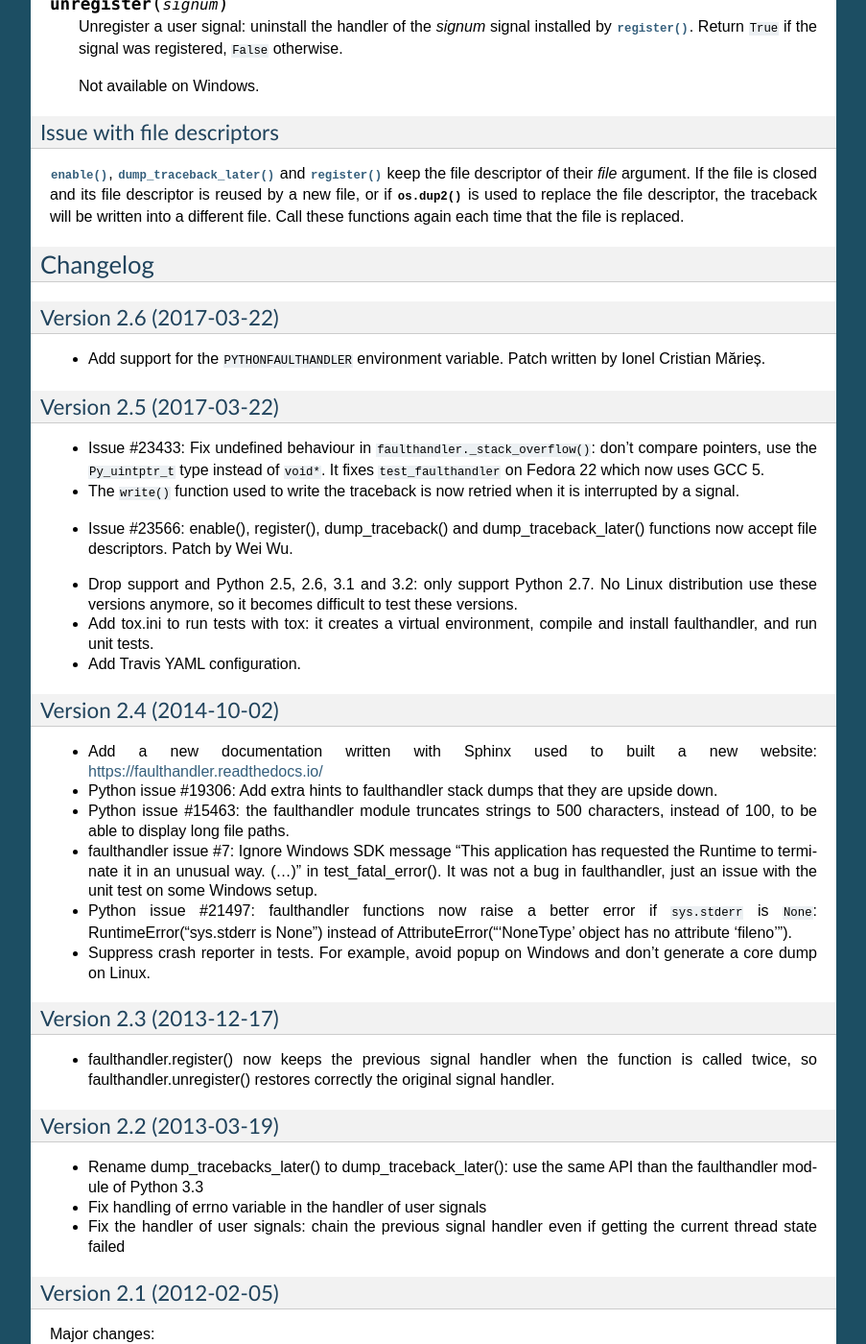
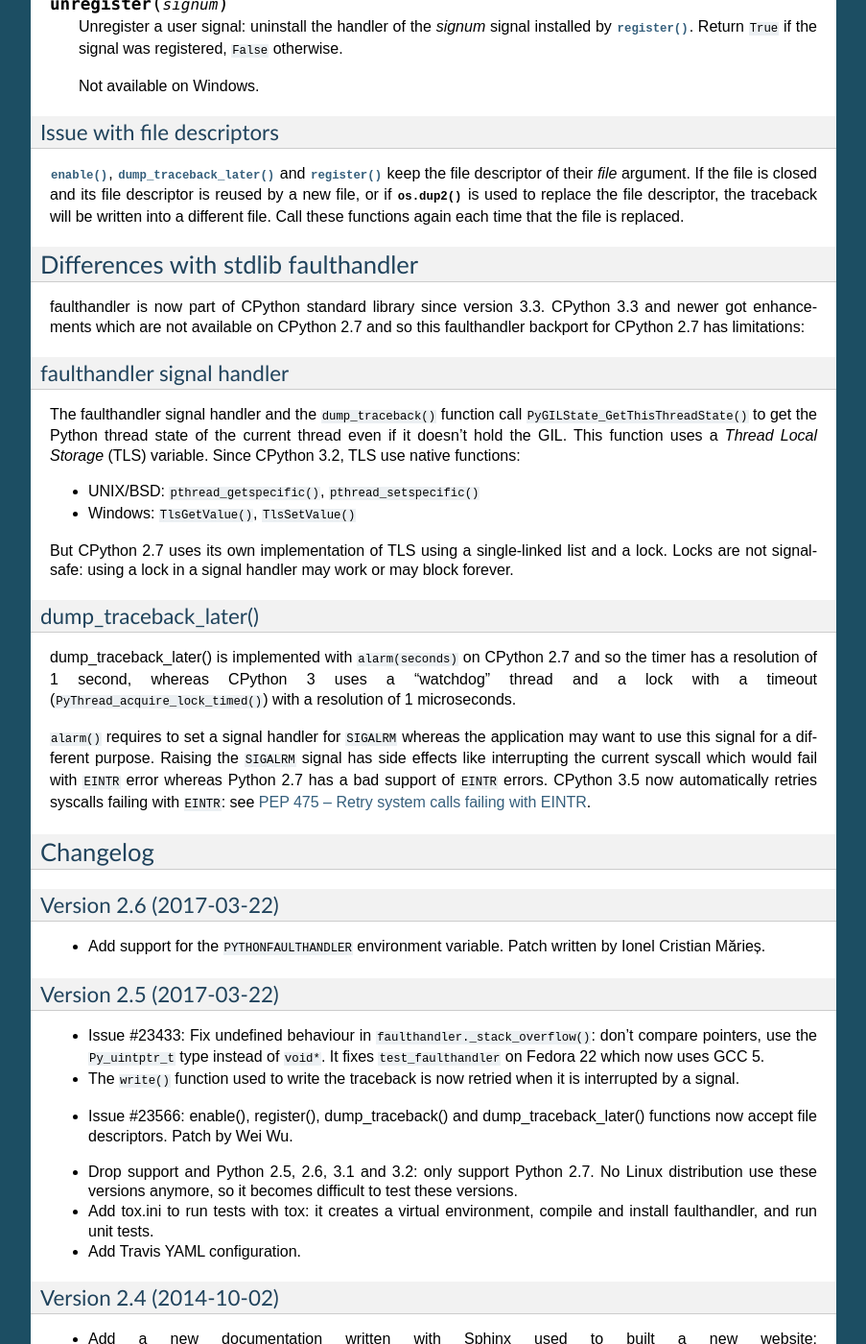
Before and after one commit to vstinner/faulthandler, a Sphinx documentation site: the page built from doc/index.rst, in a window 1280 px wide and 1400 px high, scrolled down 3764 px. Shown: the whole window at 96% size, without its empty margins (198-1101 px from the left). Built offline with Sphinx 7.4.7, drawn with Linux system fonts in a browser that asks for light colours; some of the changed text lies outside the part shown.

Commit message:
Document differences with stdlib faulthandler

```diff
--- a/doc/index.rst
+++ b/doc/index.rst
@@ -277,6 +277,54 @@ the file descriptor, the traceback will be written into a different file. Call
 these functions again each time that the file is replaced.
 
 
+Differences with stdlib faulthandler
+====================================
+
+faulthandler is now part of CPython standard library since version 3.3.
+CPython 3.3 and newer got enhancements which are not available on CPython 2.7
+and so this faulthandler backport for CPython 2.7 has limitations:
+
+faulthandler signal handler
+---------------------------
+
+The faulthandler signal handler and the ``dump_traceback()`` function call
+``PyGILState_GetThisThreadState()`` to get the Python thread state of the
+current thread even if it doesn't hold the GIL. This function uses a *Thread
+Local Storage* (TLS) variable. Since CPython 3.2, TLS use native functions:
+
+* UNIX/BSD: ``pthread_getspecific()``, ``pthread_setspecific()``
+* Windows: ``TlsGetValue()``, ``TlsSetValue()``
+
+But CPython 2.7 uses its own implementation of TLS using a single-linked list
+and a lock. Locks are not signal-safe: using a lock in a signal handler may
+work or may block forever.
+
+
+dump_traceback_later()
+----------------------
+
+dump_traceback_later() is implemented with ``alarm(seconds)`` on CPython 2.7
+and so the timer has a resolution of 1 second, whereas CPython 3 uses a
+"watchdog" thread and a lock with a timeout
+(``PyThread_acquire_lock_timed()``) with a resolution of 1 microseconds.
+
+``alarm()`` requires to set a signal handler for ``SIGALRM`` whereas the
+application may want to use this signal for a different purpose. Raising the
+``SIGALRM`` signal has side effects like interrupting the current syscall which
+would fail with ``EINTR`` error whereas Python 2.7 has a bad support of
+``EINTR`` errors. CPython 3.5 now automatically retries syscalls failing with
+``EINTR``: see `PEP 475 -- Retry system calls failing with EINTR
+<https://www.python.org/dev/peps/pep-0475/>`_.
+
+.. note:
+
+   The CPython 3 watchdog thread ignores all signals using::
+
+    sigset_t set;
+    sigfillset(&set);
+    pthread_sigmask(SIG_SETMASK, &set, NULL);
+
+
 Changelog
 =========
 
```
